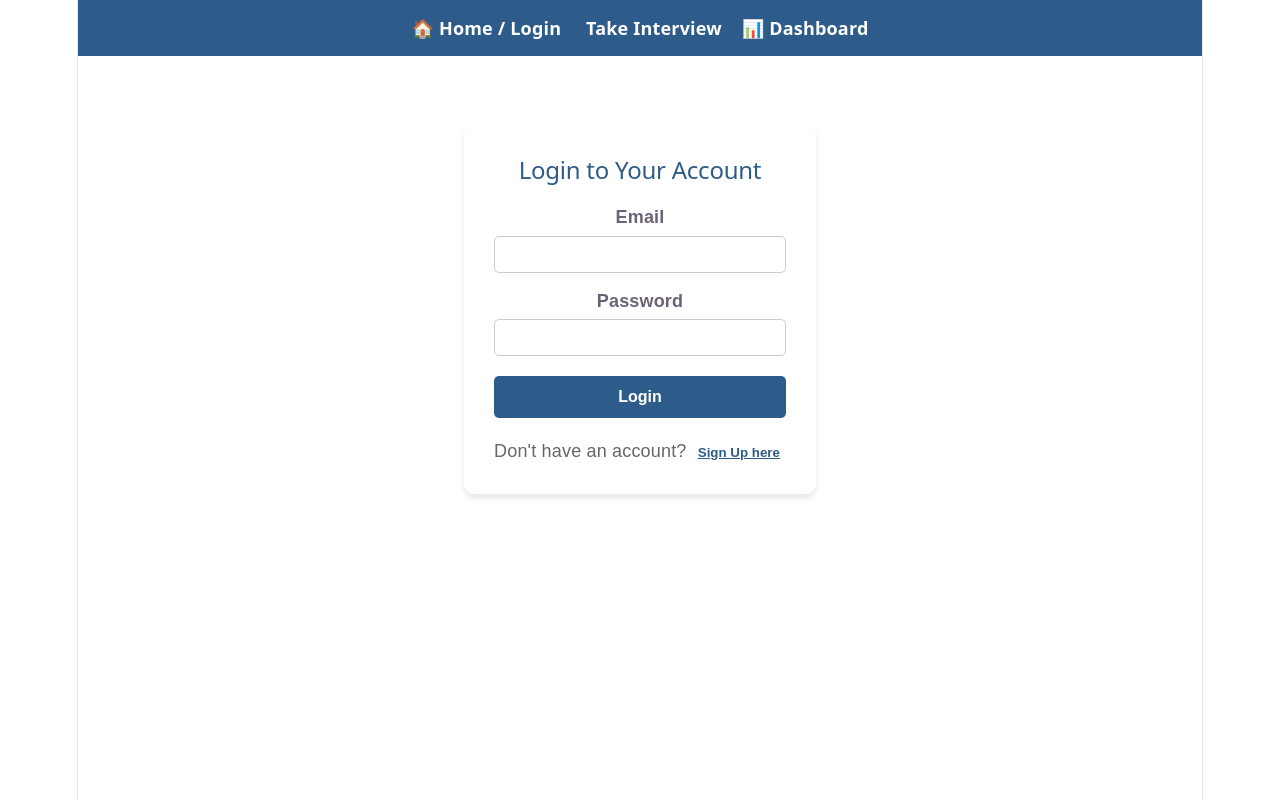
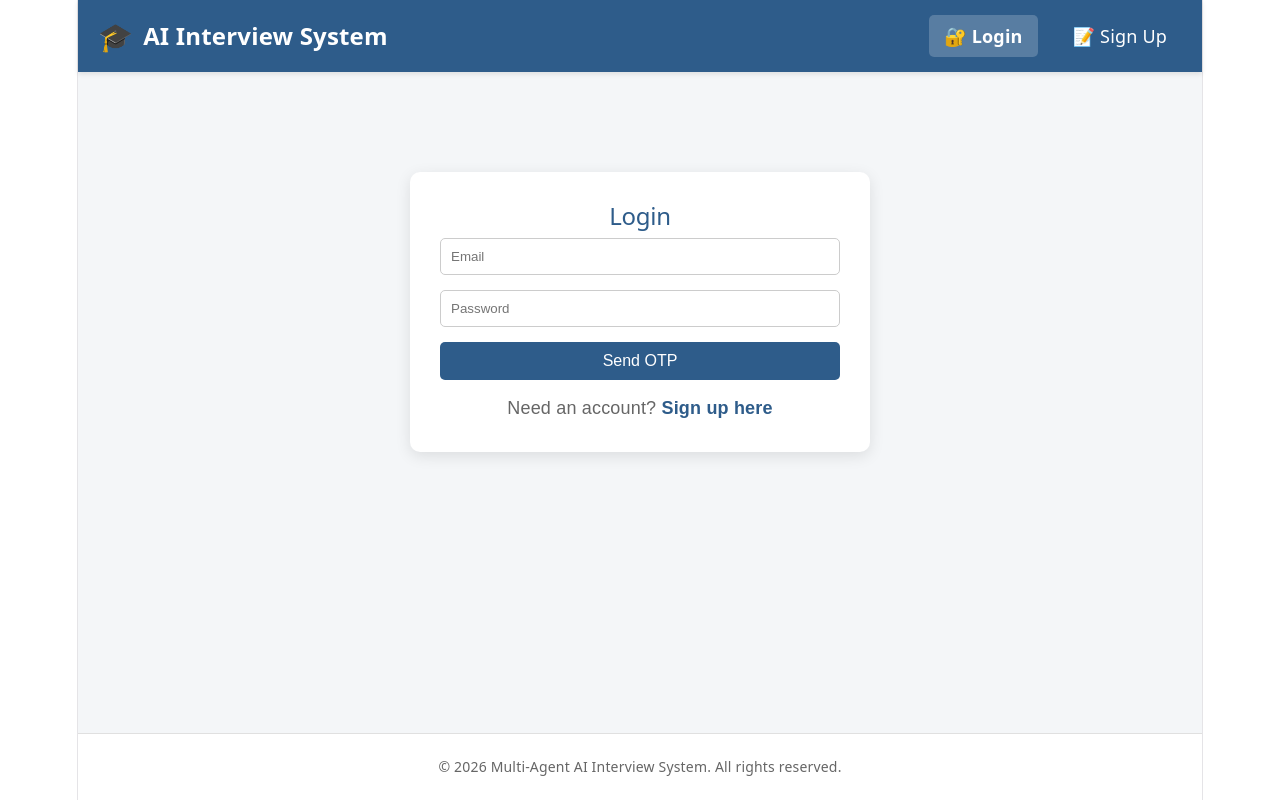
Before and after one commit to Biswa2531/multi-agent-interview-system, a React app in the folder frontend/: page / in a window 1280 px wide. Built offline with nearby package versions, Linux system fonts and the light colour scheme; the HTML template or start-up script is replaced by a standard one.

Commit message:
Week 5 Day 4: Added Email 2FA (OTP) for Login/Signup and automated Feedback Email notifications

```diff
--- a/frontend/src/App.jsx
+++ b/frontend/src/App.jsx
@@ -1,26 +1,53 @@
-import { BrowserRouter as Router, Routes, Route, Link } from 'react-router-dom'
+import { BrowserRouter as Router, Routes, Route } from 'react-router-dom'
+
+// Import the new Navbar component
+import Navbar from './components/Navbar'
+
+// Import all your page components
 import Login from './pages/Login'
+import Signup from './pages/Signup'
+import Dashboard from './pages/Dashboard'
 import Interview from './pages/Interview'
-import Dashboard from './pages/Dashboard'
 import Feedback from './pages/Feedback'
 
 function App() {
   return (
     <Router>
-      {/* Navigation Bar */}
-      <nav style={{ backgroundColor: '#2E5C8A', padding: '15px', display: 'flex', justifyContent: 'center', gap: '20px', marginBottom: '20px' }}>
-        <Link to="/" style={{ color: 'white', textDecoration: 'none', fontWeight: 'bold', fontSize: '18px' }}>🏠 Home / Login</Link>
-        <Link to="/interview" style={{ color: 'white', textDecoration: 'none', fontWeight: 'bold', fontSize: '18px' }}>️ Take Interview</Link>
-        <Link to="/dashboard" style={{ color: 'white', textDecoration: 'none', fontWeight: 'bold', fontSize: '18px' }}>📊 Dashboard</Link>
-      </nav>
+      {/* Main wrapper with a clean, professional light background */}
+      <div style={{
+        minHeight: '100vh',
+        backgroundColor: '#f4f6f8',
+        display: 'flex',
+        flexDirection: 'column'
+      }}>
 
-      {/* Route Definitions */}
-      <Routes>
-        <Route path="/" element={<Login />} />
-        <Route path="/interview" element={<Interview />} />
-        <Route path="/dashboard" element={<Dashboard />} />
-        <Route path="/feedback" element={<Feedback />} />
-      </Routes>
+        {/* The Navbar will show on EVERY page automatically */}
+        <Navbar />
+
+        {/* Main content area that changes based on the route */}
+        <main style={{ flex: 1, padding: '20px' }}>
+          <Routes>
+            <Route path="/" element={<Login />} />
+            <Route path="/signup" element={<Signup />} />
+            <Route path="/dashboard" element={<Dashboard />} />
+            <Route path="/interview" element={<Interview />} />
+            <Route path="/feedback" element={<Feedback />} />
+          </Routes>
+        </main>
+
+        {/* Optional: Simple Footer */}
+        <footer style={{
+          textAlign: 'center',
+          padding: '20px',
+          color: '#666',
+          fontSize: '14px',
+          borderTop: '1px solid #e0e0e0',
+          backgroundColor: '#ffffff'
+        }}>
+          © 2026 Multi-Agent AI Interview System. All rights reserved.
+        </footer>
+
+      </div>
     </Router>
   )
 }
--- /dev/null
+++ b/frontend/src/components/Navbar.jsx
@@ -0,0 +1,145 @@
+import { useState, useEffect } from 'react'
+import { Link, useNavigate, useLocation } from 'react-router-dom'
+
+function Navbar() {
+  const navigate = useNavigate()
+  const location = useLocation()
+  const [isLoggedIn, setIsLoggedIn] = useState(false)
+  const [userName, setUserName] = useState('')
+
+  useEffect(() => {
+    // Check if user is logged in
+    const token = localStorage.getItem('token')
+    const user = localStorage.getItem('user')
+
+    if (token && user) {
+      setIsLoggedIn(true)
+      try {
+        const userData = JSON.parse(user)
+        setUserName(userData.name || 'User')
+      } catch (e) {
+        setUserName('User')
+      }
+    } else {
+      setIsLoggedIn(false)
+    }
+  }, [location]) // Re-run when page changes
+
+  const handleLogout = () => {
+    localStorage.removeItem('token')
+    localStorage.removeItem('user')
+    setIsLoggedIn(false)
+    navigate('/')
+  }
+
+  return (
+    <nav style={{
+      backgroundColor: '#2E5C8A',
+      padding: '15px 0',
+      boxShadow: '0 2px 5px rgba(0,0,0,0.1)',
+      marginBottom: '30px'
+    }}>
+      <div style={{
+        maxWidth: '1200px',
+        margin: '0 auto',
+        display: 'flex',
+        justifyContent: 'space-between',
+        alignItems: 'center',
+        padding: '0 20px'
+      }}>
+        {/* Logo / Brand */}
+        <Link to="/" style={{
+          color: 'white',
+          fontSize: '24px',
+          fontWeight: 'bold',
+          textDecoration: 'none',
+          display: 'flex',
+          alignItems: 'center',
+          gap: '10px'
+        }}>
+          <span style={{ fontSize: '28px' }}>🎓</span>
+          AI Interview System
+        </Link>
+
+        {/* Navigation Links */}
+        <div style={{ display: 'flex', gap: '20px', alignItems: 'center' }}>
+          {!isLoggedIn ? (
+            // Show Login and Sign Up when NOT logged in
+            <>
+              <Link to="/" style={{
+                color: 'white',
+                textDecoration: 'none',
+                padding: '8px 15px',
+                borderRadius: '5px',
+                backgroundColor: location.pathname === '/' ? 'rgba(255,255,255,0.2)' : 'transparent',
+                transition: 'all 0.3s',
+                fontWeight: location.pathname === '/' ? 'bold' : 'normal'
+              }}>
+                🔐 Login
+              </Link>
+              <Link to="/signup" style={{
+                color: 'white',
+                textDecoration: 'none',
+                padding: '8px 15px',
+                borderRadius: '5px',
+                backgroundColor: location.pathname === '/signup' ? 'rgba(255,255,255,0.2)' : 'transparent',
+                transition: 'all 0.3s',
+                fontWeight: location.pathname === '/signup' ? 'bold' : 'normal'
+              }}>
+                📝 Sign Up
+              </Link>
+            </>
+          ) : (
+            // Show Dashboard, Take Interview, and Logout when logged in
+            <>
+              <Link to="/dashboard" style={{
+                color: 'white',
+                textDecoration: 'none',
+                padding: '8px 15px',
+                borderRadius: '5px',
+                backgroundColor: location.pathname === '/dashboard' ? 'rgba(255,255,255,0.2)' : 'transparent',
+                transition: 'all 0.3s',
+                fontWeight: location.pathname === '/dashboard' ? 'bold' : 'normal'
+              }}>
+                 Dashboard
+              </Link>
+              <Link to="/interview" style={{
+                color: 'white',
+                textDecoration: 'none',
+                padding: '8px 15px',
+                borderRadius: '5px',
+                backgroundColor: location.pathname === '/interview' ? 'rgba(255,255,255,0.2)' : 'transparent',
+                transition: 'all 0.3s',
+                fontWeight: location.pathname === '/interview' ? 'bold' : 'normal'
+              }}>
+                💼 Take Interview
+              </Link>
+              <span style={{ color: 'rgba(255,255,255,0.8)', marginRight: '10px' }}>
+                👋 Hi, {userName}
+              </span>
+              <button
+                onClick={handleLogout}
+                style={{
+                  padding: '8px 15px',
+                  backgroundColor: '#dc3545',
+                  color: 'white',
+                  border: 'none',
+                  borderRadius: '5px',
+                  cursor: 'pointer',
+                  fontWeight: 'bold',
+                  transition: 'all 0.3s'
+                }}
+                onMouseOver={(e) => e.target.style.backgroundColor = '#c82333'}
+                onMouseOut={(e) => e.target.style.backgroundColor = '#dc3545'}
+              >
+                🚪 Logout
+              </button>
+            </>
+          )}
+        </div>
+      </div>
+    </nav>
+  )
+}
+
+export default Navbar
--- a/frontend/src/pages/Login.jsx
+++ b/frontend/src/pages/Login.jsx
@@ -1,83 +1,76 @@
 import { useState } from 'react'
 import axios from 'axios'
-import { useNavigate } from 'react-router-dom'
+import { Link, useNavigate } from 'react-router-dom'
 
 function Login() {
   const navigate = useNavigate()
-  const [isSignup, setIsSignup] = useState(false)
-  const [formData, setFormData] = useState({ name: '', email: '', password: '' })
+  const [step, setStep] = useState(1) // 1: Credentials, 2: OTP
+  const [email, setEmail] = useState('')
+  const [password, setPassword] = useState('')
+  const [otp, setOtp] = useState('')
   const [message, setMessage] = useState('')
-  const [messageType, setMessageType] = useState('')
+  const [error, setError] = useState('')
+  const [isLoading, setIsLoading] = useState(false)
 
-  const handleChange = (e) => {
-    setFormData({ ...formData, [e.target.name]: e.target.value })
+  const handleLoginRequest = async (e) => {
+    e.preventDefault()
+    setIsLoading(true); setError(''); setMessage('')
+    try {
+      const res = await axios.post('http://127.0.0.1:5000/api/login', { email, password })
+      setMessage(res.data.message)
+      setStep(2) // Move to OTP screen
+    } catch (err) {
+      setError(err.response?.data?.error || 'Login failed')
+    } finally { setIsLoading(false) }
   }
 
-  const handleSubmit = async (e) => {
+  const handleVerifyOtp = async (e) => {
     e.preventDefault()
-    setMessage('')
-
+    setIsLoading(true); setError('')
     try {
-      if (isSignup) {
-        const response = await axios.post('http://127.0.0.1:5000/api/signup', formData)
-        setMessage(response.data.message)
-        setMessageType('success')
-        setIsSignup(false)
-      } else {
-        const response = await axios.post('http://127.0.0.1:5000/api/login', formData)
-        localStorage.setItem('token', response.data.token)
-        localStorage.setItem('user', JSON.stringify(response.data.user))
-        setMessage('Login successful! Redirecting...')
-        setMessageType('success')
-        setTimeout(() => navigate('/interview'), 1000)
-      }
-    } catch (error) {
-      setMessage(error.response?.data?.error || 'An error occurred')
-      setMessageType('error')
-    }
+      const res = await axios.post('http://127.0.0.1:5000/api/verify-login-otp', { email, otp })
+      localStorage.setItem('token', res.data.token)
+      localStorage.setItem('user', JSON.stringify(res.data.user))
+      navigate('/dashboard')
+    } catch (err) {
+      setError(err.response?.data?.error || 'Invalid OTP')
+    } finally { setIsLoading(false) }
   }
 
   return (
-    <div style={{ maxWidth: '400px', margin: '50px auto', padding: '30px', backgroundColor: 'white', borderRadius: '10px', boxShadow: '0 4px 6px rgba(0,0,0,0.1)', fontFamily: 'Arial' }}>
-      <h2 style={{ textAlign: 'center', color: '#2E5C8A', marginBottom: '20px' }}>
-        {isSignup ? 'Create Account' : 'Login to Your Account'}
-      </h2>
+    <div style={{ maxWidth: '400px', margin: '50px auto', padding: '30px', backgroundColor: '#fff', borderRadius: '10px', boxShadow: '0 4px 15px rgba(0,0,0,0.1)', fontFamily: 'Arial' }}>
+      <h2 style={{ textAlign: 'center', color: '#2E5C8A' }}>{step === 1 ? 'Login' : 'Enter OTP'}</h2>
 
-      <form onSubmit={handleSubmit}>
-        {isSignup && (
-          <div style={{ marginBottom: '15px' }}>
-            <label style={{ display: 'block', marginBottom: '5px', fontWeight: 'bold' }}>Full Name</label>
-            <input type="text" name="name" value={formData.name} onChange={handleChange} required style={{ width: '100%', padding: '10px', borderRadius: '5px', border: '1px solid #ccc', boxSizing: 'border-box' }} />
-          </div>
-        )}
+      {error && <p style={{ color: 'red', textAlign: 'center', backgroundColor: '#ffe6e6', padding: '10px', borderRadius: '5px' }}>{error}</p>}
+      {message && <p style={{ color: 'green', textAlign: 'center', backgroundColor: '#e6ffe6', padding: '10px', borderRadius: '5px' }}>{message}</p>}
 
-        <div style={{ marginBottom: '15px' }}>
-          <label style={{ display: 'block', marginBottom: '5px', fontWeight: 'bold' }}>Email</label>
-          <input type="email" name="email" value={formData.email} onChange={handleChange} required style={{ width: '100%', padding: '10px', borderRadius: '5px', border: '1px solid #ccc', boxSizing: 'border-box' }} />
-        </div>
+      {step === 1 ? (
+        <form onSubmit={handleLoginRequest}>
+          <input type="email" placeholder="Email" value={email} onChange={(e) => setEmail(e.target.value)} required style={{ width: '100%', padding: '10px', marginBottom: '15px', borderRadius: '5px', border: '1px solid #ccc', boxSizing: 'border-box' }} />
+          <input type="password" placeholder="Password" value={password} onChange={(e) => setPassword(e.target.value)} required style={{ width: '100%', padding: '10px', marginBottom: '15px', borderRadius: '5px', border: '1px solid #ccc', boxSizing: 'border-box' }} />
+          <button type="submit" disabled={isLoading} style={{ width: '100%', padding: '10px', backgroundColor: '#2E5C8A', color: 'white', border: 'none', borderRadius: '5px', cursor: 'pointer', fontSize: '16px' }}>
+            {isLoading ? 'Sending OTP...' : 'Send OTP'}
+          </button>
 
-        <div style={{ marginBottom: '20px' }}>
-          <label style={{ display: 'block', marginBottom: '5px', fontWeight: 'bold' }}>Password</label>
-          <input type="password" name="password" value={formData.password} onChange={handleChange} required style={{ width: '100%', padding: '10px', borderRadius: '5px', border: '1px solid #ccc', boxSizing: 'border-box' }} />
-        </div>
-
-        <button type="submit" style={{ width: '100%', padding: '12px', backgroundColor: '#2E5C8A', color: 'white', border: 'none', borderRadius: '5px', fontSize: '16px', cursor: 'pointer', fontWeight: 'bold' }}>
-          {isSignup ? 'Sign Up' : 'Login'}
-        </button>
-      </form>
-
-      {message && (
-        <p style={{ textAlign: 'center', marginTop: '15px', color: messageType === 'success' ? 'green' : 'red', fontWeight: 'bold' }}>
-          {message}
-        </p>
+          <p style={{ textAlign: 'center', marginTop: '15px', color: '#666' }}>
+            Need an account?{' '}
+            <Link to="/signup" style={{ color: '#2E5C8A', textDecoration: 'none', fontWeight: 'bold' }}>
+              Sign up here
+            </Link>
+          </p>
+        </form>
+      ) : (
+        <form onSubmit={handleVerifyOtp}>
+          <p style={{ textAlign: 'center', color: '#666' }}>We sent a 6-digit code to {email}</p>
+          <input type="text" placeholder="Enter 6-digit OTP" value={otp} onChange={(e) => setOtp(e.target.value)} maxLength="6" required style={{ width: '100%', padding: '10px', marginBottom: '15px', borderRadius: '5px', border: '1px solid #ccc', boxSizing: 'border-box', textAlign: 'center', fontSize: '18px', letterSpacing: '5px' }} />
+          <button type="submit" disabled={isLoading} style={{ width: '100%', padding: '10px', backgroundColor: '#28a745', color: 'white', border: 'none', borderRadius: '5px', cursor: 'pointer', fontSize: '16px' }}>
+            {isLoading ? 'Verifying...' : 'Verify & Login'}
+          </button>
+          <button type="button" onClick={() => setStep(1)} style={{ width: '100%', padding: '10px', marginTop: '10px', backgroundColor: 'transparent', color: '#2E5C8A', border: 'none', cursor: 'pointer' }}>
+            Back to Login
+          </button>
+        </form>
       )}
-
-      <p style={{ textAlign: 'center', marginTop: '20px', color: '#666' }}>
-        {isSignup ? 'Already have an account? ' : "Don't have an account? "}
-        <button onClick={() => setIsSignup(!isSignup)} style={{ background: 'none', border: 'none', color: '#2E5C8A', cursor: 'pointer', fontWeight: 'bold', textDecoration: 'underline' }}>
-          {isSignup ? 'Login here' : 'Sign Up here'}
-        </button>
-      </p>
     </div>
   )
 }
--- /dev/null
+++ b/frontend/src/pages/Signup.jsx
@@ -0,0 +1,72 @@
+import { useState } from 'react'
+import axios from 'axios'
+import { useNavigate } from 'react-router-dom'
+
+function Signup() {
+  const navigate = useNavigate()
+  const [step, setStep] = useState(1)
+  const [name, setName] = useState('')
+  const [email, setEmail] = useState('')
+  const [password, setPassword] = useState('')
+  const [otp, setOtp] = useState('')
+  const [message, setMessage] = useState('')
+  const [error, setError] = useState('')
+  const [isLoading, setIsLoading] = useState(false)
+
+  const handleSignupRequest = async (e) => {
+    e.preventDefault()
+    setIsLoading(true); setError(''); setMessage('')
+    try {
+      const res = await axios.post('http://127.0.0.1:5000/api/signup', { name, email, password })
+      setMessage(res.data.message)
+      setStep(2)
+    } catch (err) {
+      setError(err.response?.data?.error || 'Signup failed')
+    } finally { setIsLoading(false) }
+  }
+
+  const handleVerifyOtp = async (e) => {
+    e.preventDefault()
+    setIsLoading(true); setError('')
+    try {
+      const res = await axios.post('http://127.0.0.1:5000/api/verify-signup-otp', { email, otp })
+      setMessage(res.data.message)
+      setTimeout(() => navigate('/'), 2000) // Redirect to login after success
+    } catch (err) {
+      setError(err.response?.data?.error || 'Invalid OTP')
+    } finally { setIsLoading(false) }
+  }
+
+  return (
+    <div style={{ maxWidth: '400px', margin: '50px auto', padding: '30px', backgroundColor: '#fff', borderRadius: '10px', boxShadow: '0 4px 15px rgba(0,0,0,0.1)', fontFamily: 'Arial' }}>
+      <h2 style={{ textAlign: 'center', color: '#2E5C8A' }}>{step === 1 ? 'Create Account' : 'Enter OTP'}</h2>
+
+      {error && <p style={{ color: 'red', textAlign: 'center', backgroundColor: '#ffe6e6', padding: '10px', borderRadius: '5px' }}>{error}</p>}
+      {message && <p style={{ color: 'green', textAlign: 'center', backgroundColor: '#e6ffe6', padding: '10px', borderRadius: '5px' }}>{message}</p>}
+
+      {step === 1 ? (
+        <form onSubmit={handleSignupRequest}>
+          <input type="text" placeholder="Full Name" value={name} onChange={(e) => setName(e.target.value)} required style={{ width: '100%', padding: '10px', marginBottom: '15px', borderRadius: '5px', border: '1px solid #ccc', boxSizing: 'border-box' }} />
+          <input type="email" placeholder="Email" value={email} onChange={(e) => setEmail(e.target.value)} required style={{ width: '100%', padding: '10px', marginBottom: '15px', borderRadius: '5px', border: '1px solid #ccc', boxSizing: 'border-box' }} />
+          <input type="password" placeholder="Password" value={password} onChange={(e) => setPassword(e.target.value)} required style={{ width: '100%', padding: '10px', marginBottom: '15px', borderRadius: '5px', border: '1px solid #ccc', boxSizing: 'border-box' }} />
+          <button type="submit" disabled={isLoading} style={{ width: '100%', padding: '10px', backgroundColor: '#2E5C8A', color: 'white', border: 'none', borderRadius: '5px', cursor: 'pointer', fontSize: '16px' }}>
+            {isLoading ? 'Sending OTP...' : 'Send OTP'}
+          </button>
+        </form>
+      ) : (
+        <form onSubmit={handleVerifyOtp}>
+          <p style={{ textAlign: 'center', color: '#666' }}>We sent a 6-digit code to {email}</p>
+          <input type="text" placeholder="Enter 6-digit OTP" value={otp} onChange={(e) => setOtp(e.target.value)} maxLength="6" required style={{ width: '100%', padding: '10px', marginBottom: '15px', borderRadius: '5px', border: '1px solid #ccc', boxSizing: 'border-box', textAlign: 'center', fontSize: '18px', letterSpacing: '5px' }} />
+          <button type="submit" disabled={isLoading} style={{ width: '100%', padding: '10px', backgroundColor: '#28a745', color: 'white', border: 'none', borderRadius: '5px', cursor: 'pointer', fontSize: '16px' }}>
+            {isLoading ? 'Verifying...' : 'Verify & Signup'}
+          </button>
+          <button type="button" onClick={() => setStep(1)} style={{ width: '100%', padding: '10px', marginTop: '10px', backgroundColor: 'transparent', color: '#2E5C8A', border: 'none', cursor: 'pointer' }}>
+            Back to Signup
+          </button>
+        </form>
+      )}
+    </div>
+  )
+}
+
+export default Signup
```
Also changed, not shown: 1 other file (tests, documents, lock files or other folders).
